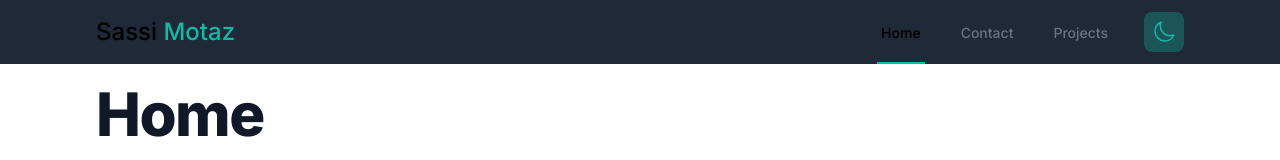
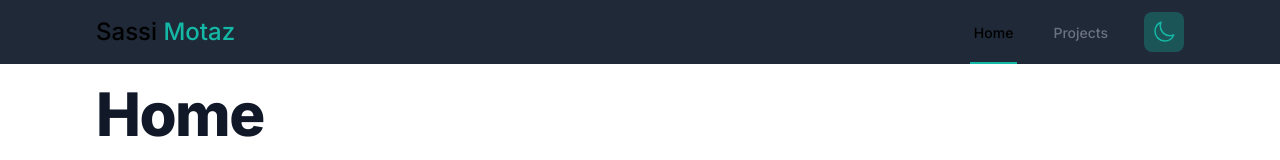
Before and after one commit to SassiMotaz/-my-portfolio, a Next.js app: page / in a window 1280 px wide. Shown: the top 160 px of the page. Built offline with nearby package versions, Linux system fonts and the light colour scheme.

Commit message:
finished website 5

```diff
--- a/app/components/Navbar.tsx
+++ b/app/components/Navbar.tsx
@@ -32,6 +32,7 @@ export default function Navbar() {
                                     >
                                         Home
                                     </Link>
+                                    {/* <Link
 
                                     <Link
                                         href="/contact"
@@ -41,8 +42,9 @@ export default function Navbar() {
                                             : "border-transparent text-gray-500 dark:text-gray-300 dark:hover:text-white inline-flex items-center px-1 pt-1 border-b-2 text-sm font-medium"
                                             }`}
                                     >
-                                        Contact
+                                        Contact Us
                                     </Link>
+                            */}
 
                                     <Link
                                         href="/projects"
@@ -108,6 +110,7 @@ export default function Navbar() {
                             >
                                 Home
                             </Link>
+                            {/* <Link
 
                             <Link
                                 href="/contact"
@@ -117,8 +120,9 @@ export default function Navbar() {
                                     : "border-transparent text-gray-500 hover:bg-gray-50 hover:border-gray-300 hover:text-teal-500 block pl-3 pr-4 py-2 dark:hover:bg-gray-700 border-l-4 text-base font-medium dark:text-white"
                                     } `}
                             >
-                                Contact
+                                Contact Us
                             </Link>
+                            */}
                             <Link
                                 href="/projects"
                                 prefetch
```
